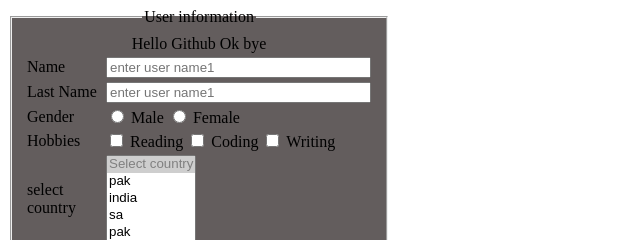
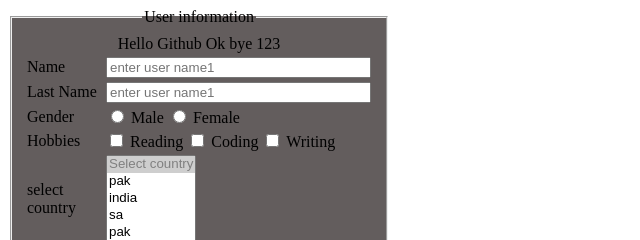
Before and after one commit to saylani-massit-hyderbad/classnew1, a plain HTML site: page index.html in a window 1280 px wide. Shown: the top 240 px of the page, 0-640 px from the left. Drawn offline with Linux system fonts and the light colour scheme.

Commit message:
add new data

```diff
--- a/index.html
+++ b/index.html
@@ -15,7 +15,7 @@
             <table>
                 <tr>
                     <td colspan="2" align="center">
-                        Hello Github Ok bye
+                        Hello Github Ok bye 123
 
                     </td>
                 </tr>
```
